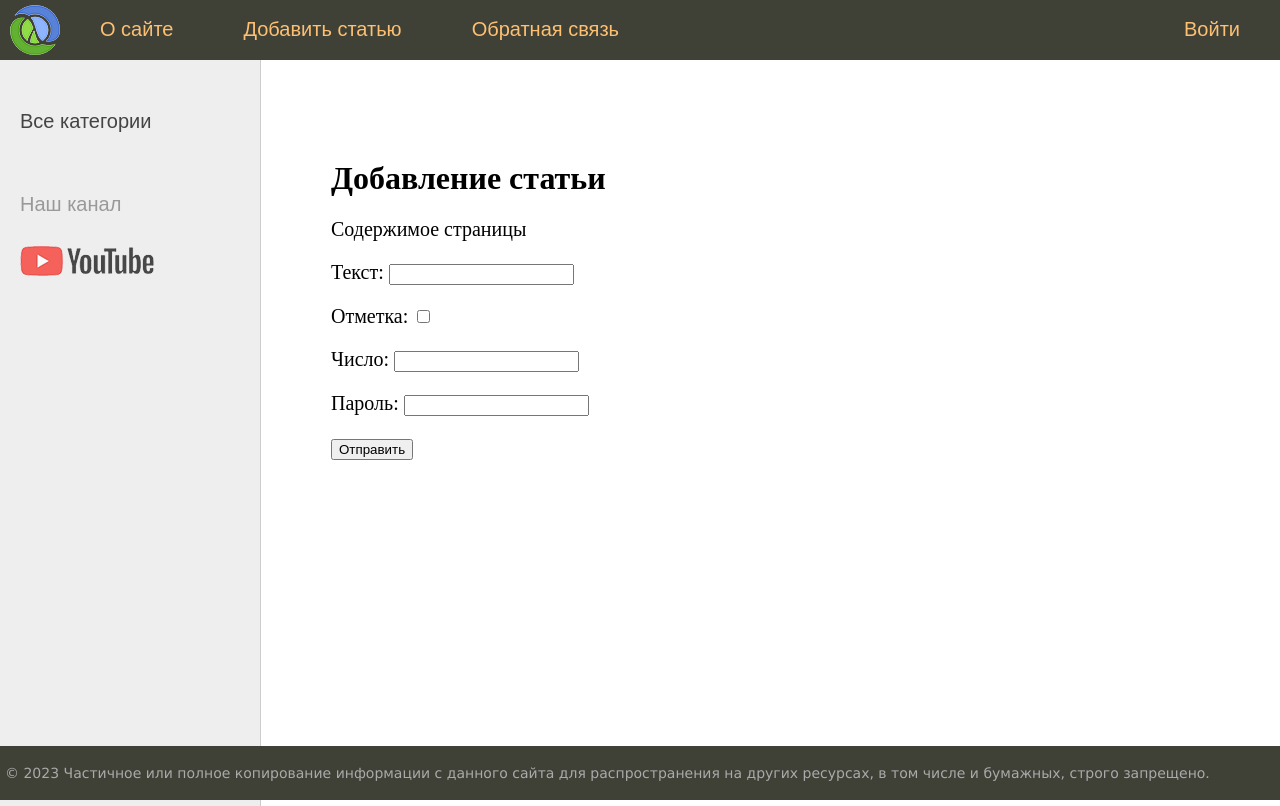
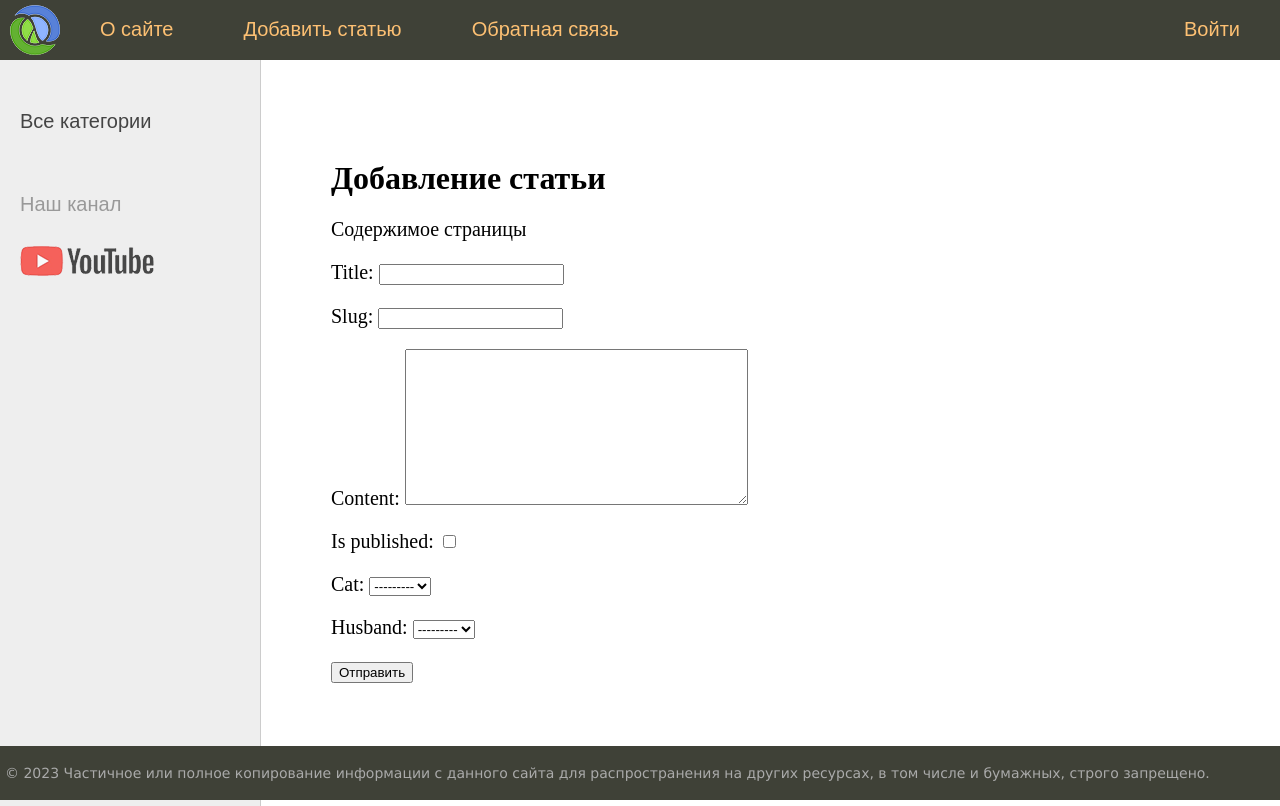
Before and after one commit to asbabushkin/Balakirev, a Django app: page /women/addpage/ in a window 1280 px wide. Run offline with Django 4.2, Linux system fonts and the light colour scheme; data that the repository does not hold is empty.

Commit message:
7.2 Использование форм, не связанных с моделями.

```diff
--- /dev/null
+++ b/sitewomen/women/forms.py
@@ -0,0 +1,11 @@
+from django import forms
+from .models import Category, Husband
+
+
+class AddPostForm(forms.Form):
+    title = forms.CharField(max_length=255)
+    slug = forms.SlugField(max_length=255)
+    content = forms.CharField(widget=forms.Textarea(), required=False)
+    is_published = forms.BooleanField()
+    cat = forms.ModelChoiceField(queryset=Category.objects.all())
+    husband = forms.ModelChoiceField(queryset=Husband.objects.all(), required=False)
--- a/sitewomen/women/templates/women/addpage.html
+++ b/sitewomen/women/templates/women/addpage.html
@@ -5,10 +5,7 @@
 <p>Содержимое страницы</p>
 <form action="" method="POST">
     {% csrf_token %}
-    <p><label for="id_1">Текст: </label><input type="text" id="id_1" name="filed_text"></p>
-    <p><label for="id_2">Отметка: </label><input type="checkbox" id="id_2" name="filed_check"></p>
-    <p><label for="id_3">Число: </label><input type="number" id="id_3" name="filed_num"></p>
-    <p><label for="id_4">Пароль: </label><input type="password" id="id_4" name="filed_psw"></p>
+    {{ form.as_p }}
     <p><button type="submit">Отправить</button></p>
 </form>
 {% endblock %}
--- a/sitewomen/women/views.py
+++ b/sitewomen/women/views.py
@@ -1,6 +1,7 @@
 from django.http import HttpResponse, HttpResponseNotFound
 from django.shortcuts import get_object_or_404, render
 
+from women.forms import AddPostForm
 from women.models import Category, TagPost, Women
 
 menu = [
@@ -49,7 +50,20 @@ def show_post(request, post_slug):
 
 
 def addpage(request):
-    return render(request, "women/addpage.html", {"menu": menu, "title": "Добавление статьи"})
+    if request.method == "POST":
+        form = AddPostForm(request.POST)
+        if form.is_valid():
+            print(form.cleaned_data)
+
+    else:
+        form = AddPostForm()
+
+    data = {
+        "menu": menu,
+        "title": "Добавление статьи",
+         "form": form
+    }
+    return render(request, "women/addpage.html", data)
 
 
 def contact(request):
```
